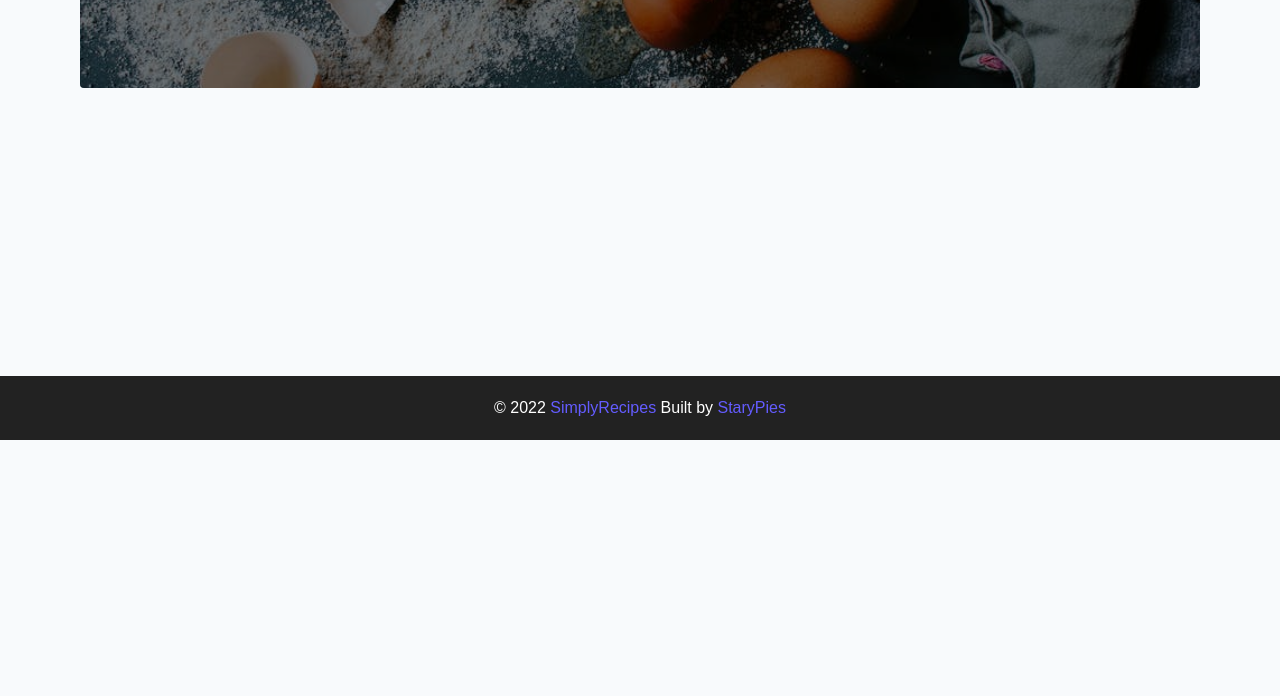
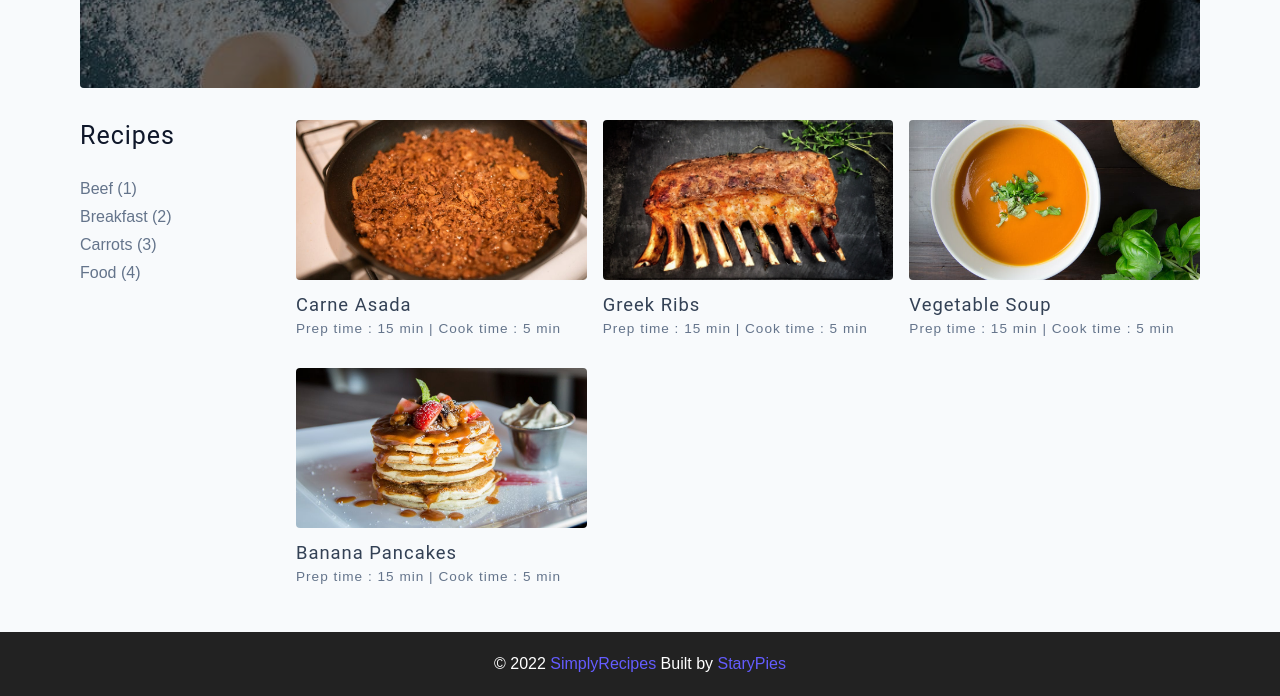
Before and after one commit to smckelli/simply-recipes, a plain HTML site: page starter/index.html in a window 1280 px wide. Shown: the part 360-1056 px from the top of the page. Before the commit the page ends 800 px from the top, so only its background shows below. Drawn offline with Linux system fonts and the light colour scheme.

Commit message:
recipes section complete

```diff
--- a/starter/css/main.css
+++ b/starter/css/main.css
@@ -440,6 +440,108 @@ hero
 
 /*
 ===============
+Recipes
+===============
+*/
+
+.recipes-container{
+  display: grid;
+  gap: 2rem 1rem;
+}
+
+.tags-container {
+  order: 1;
+  display: flex;
+  flex-direction: column;
+  padding-bottom: 3rem;
+}
+
+.recipes-list {
+  display: grid;
+  gap: 2rem 1rem;
+  padding-bottom: 3rem;
+}
+
+.tags-container {
+  margin-bottom: 0.5rem;
+  font-weight: 500;
+}
+
+.tags-list {
+  display: grid;
+  grid-template-columns: 1fr 1fr 1fr;
+}
+
+.tags-list a {
+  text-transform: capitalize;
+  display: block;
+  color: var(--grey-500);
+  transition: var(--transition);
+}
+
+.tags-list a:hover {
+  color: var(--primary-500);
+}
+
+.recipe {
+  display: block;
+}
+
+.recipe-img {
+  height: 15rem;
+  border-radius: var(--borderRadius);
+  margin-bottom: 1rem;
+}
+
+.recipe h5 {
+  margin-bottom: 0;
+  line-height: 1;
+  color: var(--grey-700);
+}
+
+.recipe p {
+  margin-bottom: 0;
+  line-height: 1;
+  margin-top: 0.5rem;
+  color: var(--grey-500);
+  letter-spacing: var(--letterSpacing);
+}
+
+@media screen and (min-width: 576px) {
+  .recipes-list {
+    grid-template-columns: 1fr 1fr;
+  }
+  .recipe-img {
+    height: 10rem;
+  }
+}
+
+@media screen and (min-width: 992px) {
+  .recipes-container {
+    grid-template-columns: 200px 1fr;
+  }
+  .recipe p {
+    font-size: 0.85rem;
+  }
+  .tags-container {
+    order: 0;
+  }
+  .tags-list {
+    grid-template-columns: 1fr;
+  }
+
+}
+
+@media screen and (min-width: 1200px) {
+  .recipe h5 {
+    font-size: 1.15rem;
+  }
+  .recipes-list {
+    grid-template-columns: 1fr 1fr 1fr;
+  }
+}
+/*
+===============
 
 ===============
 */
--- a/starter/index.html
+++ b/starter/index.html
@@ -54,6 +54,55 @@
           </div>
         </div>
       </header>
+      <!-- end header -->
+      <!-- recipes container -->
+      <section class="recipes-container">
+        <!-- tags container -->
+          <div class="tags-container">
+            <h4>recipes</h4>
+            <div class="tags-list">
+              <a href="tag-template.html"> Beef (1) </a>
+              <a href="tag-template.html"> Breakfast (2) </a>
+              <a href="tag-template.html"> Carrots (3) </a>
+              <a href="tag-template.html"> Food (4) </a>
+            </div>
+          </div>
+        <!-- end tags container -->
+
+        <!-- recipes list -->
+          <div class="recipes-list">
+            <!-- single recipe -->
+              <a href="single-recipe.html" class="recipe">
+                <img src="./assets/recipes/recipe-1.jpeg" alt="food" class="img recipe-img"/>
+                <h5> carne asada </h5>
+                <p>Prep time : 15 min | Cook time : 5 min</p>
+              </a>
+            <!-- end single recipe -->
+            <!-- single recipe -->
+            <a href="single-recipe.html" class="recipe">
+              <img src="./assets/recipes/recipe-2.jpeg" alt="food" class="img recipe-img"/>
+              <h5> greek ribs </h5>
+              <p>Prep time : 15 min | Cook time : 5 min</p>
+            </a>
+          <!-- end single recipe -->
+          <!-- single recipe -->
+            <a href="single-recipe.html" class="recipe">
+              <img src="./assets/recipes/recipe-3.jpeg" alt="food" class="img recipe-img"/>
+              <h5> vegetable soup </h5>
+              <p>Prep time : 15 min | Cook time : 5 min</p>
+            </a>
+          <!-- end single recipe -->
+          <!-- single recipe -->
+            <a href="single-recipe.html" class="recipe">
+              <img src="./assets/recipes/recipe-4.jpeg" alt="food" class="img recipe-img"/>
+              <h5> banana pancakes</h5>
+              <p>Prep time : 15 min | Cook time : 5 min</p>
+            </a>
+          <!-- end single recipe -->
+          </div>
+        <!-- end recipes list -->
+      </section>
+      <!-- end recipes container -->
     </main>
    <!-- end main -->
    <!-- footer -->
```
